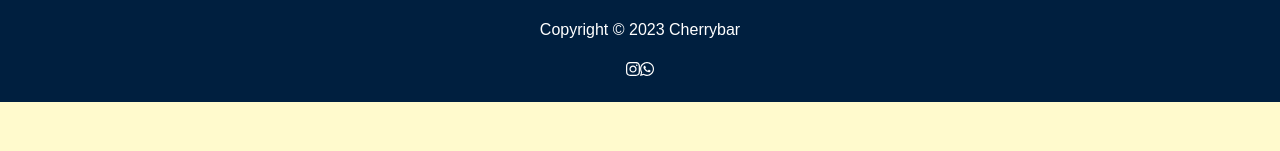
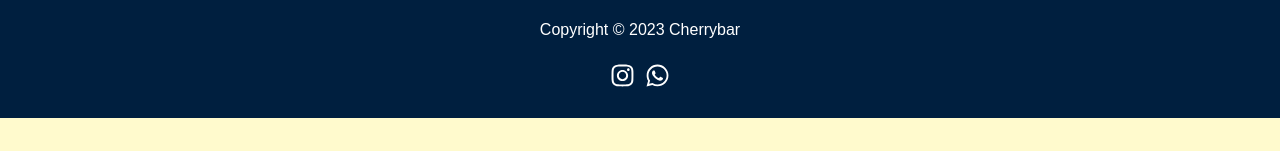
Before and after one commit to Bernakaya/staj2, a React (Create React App) app in the folder cocktail/: page /search/1 in a window 1280 px wide. Shown: the part 410-561 px from the top of the page. Built offline with nearby package versions, Linux system fonts and the light colour scheme; no server answers.

Commit message:
icon size correction

```diff
--- a/cocktail/src/Component/footer/Footer.css
+++ b/cocktail/src/Component/footer/Footer.css
@@ -16,6 +16,8 @@ footer {
   color: white;
 }
 
-.body {
-  background-color: #DEB887;
+.social-icon {
+  width: 25px;
+  height: 25px;
+  margin: 5px;
 }/*# sourceMappingURL=Footer.css.map */
--- a/cocktail/src/Component/footer/Footer.scss
+++ b/cocktail/src/Component/footer/Footer.scss
@@ -19,6 +19,8 @@ footer {
   }
 
 
-  .body{
-    background-color:#DEB887;
-}
+  .social-icon{
+    width: 25px;
+    height: 25px;
+    margin: 5px;
+  }
```
Also changed, not shown: 1 other file (tests, documents, lock files or other folders).
